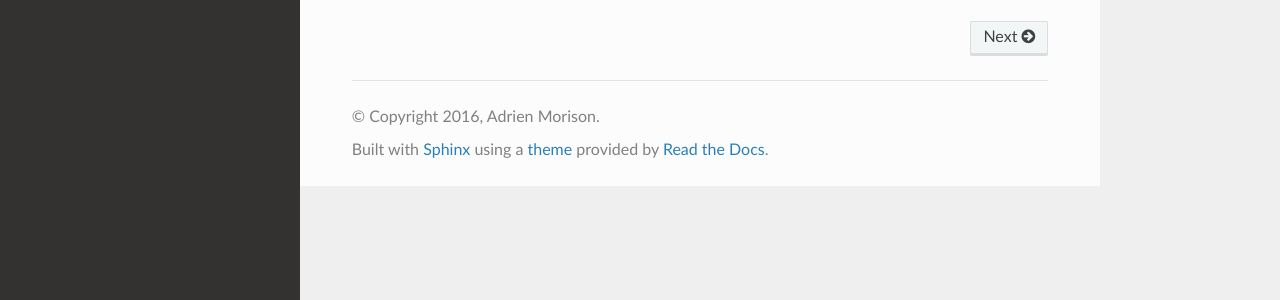
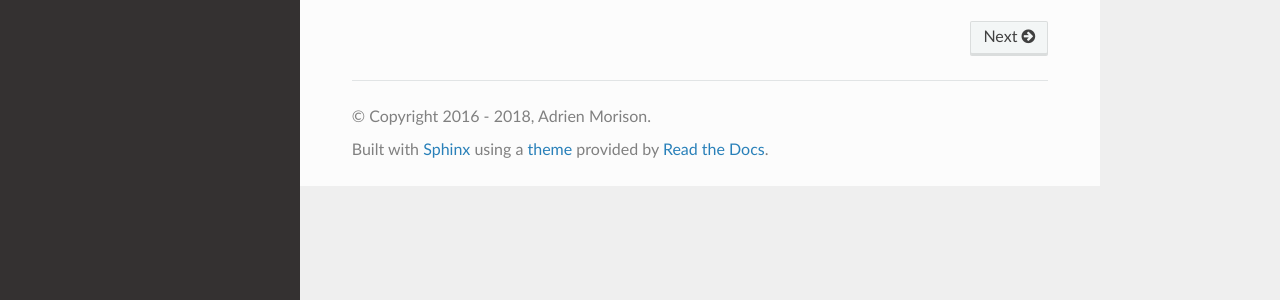
Before and after one commit to amorison/qjobs, a Sphinx documentation site: the page built from docs/index.rst, in a window 1280 px wide. Shown: the part 343-643 px from the top of the page. Built offline with Sphinx 7.4.7 and the Read the Docs theme 2.0.0, drawn with Linux system fonts in a browser that asks for light colours; the version number could not be read and is left out.

Commit message:
Update copyright note in docs conf

```diff
--- a/docs/conf.py
+++ b/docs/conf.py
@@ -58,7 +58,7 @@ master_doc = 'index'
 
 # General information about the project.
 project = 'qjobs'
-copyright = '2016, Adrien Morison'
+copyright = '2016 - 2018, Adrien Morison'
 author = 'Adrien Morison'
 
 # The version info for the project you're documenting, acts as replacement for
```
